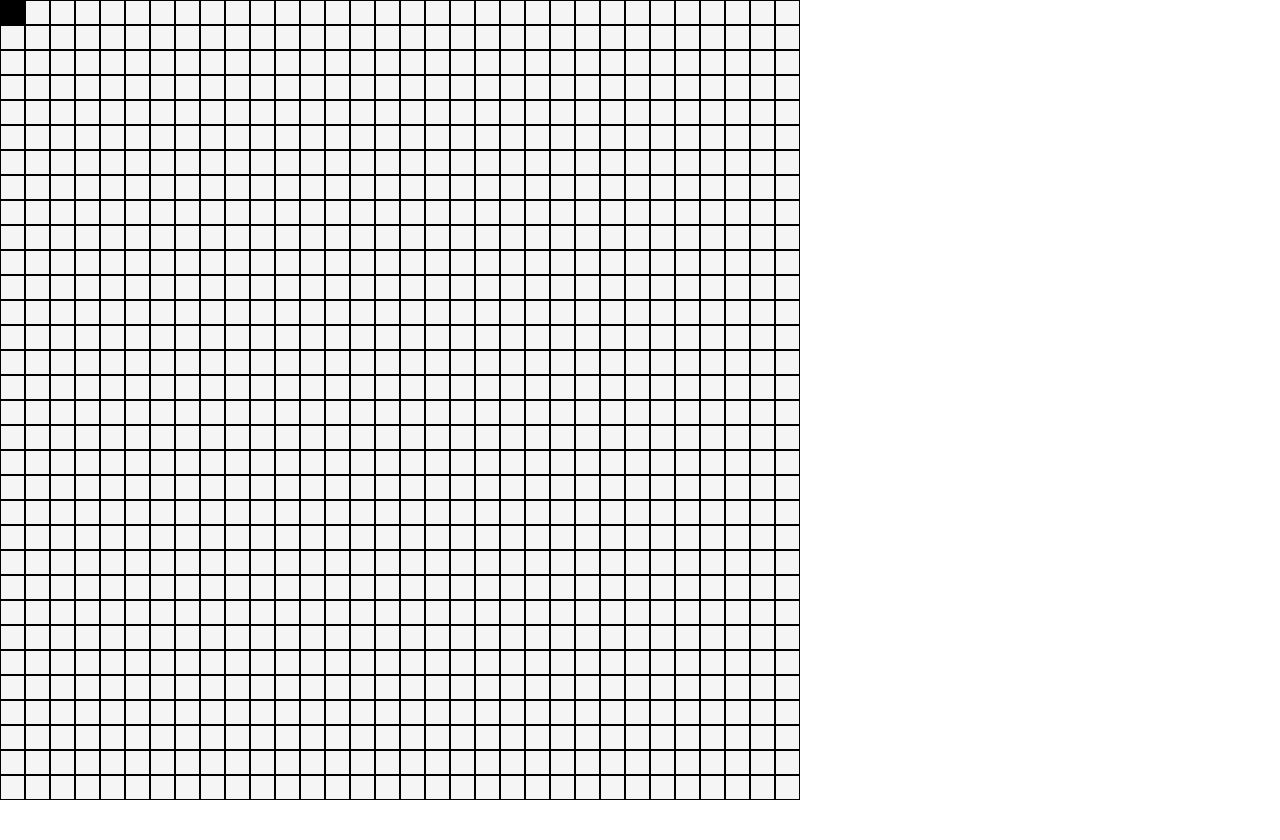
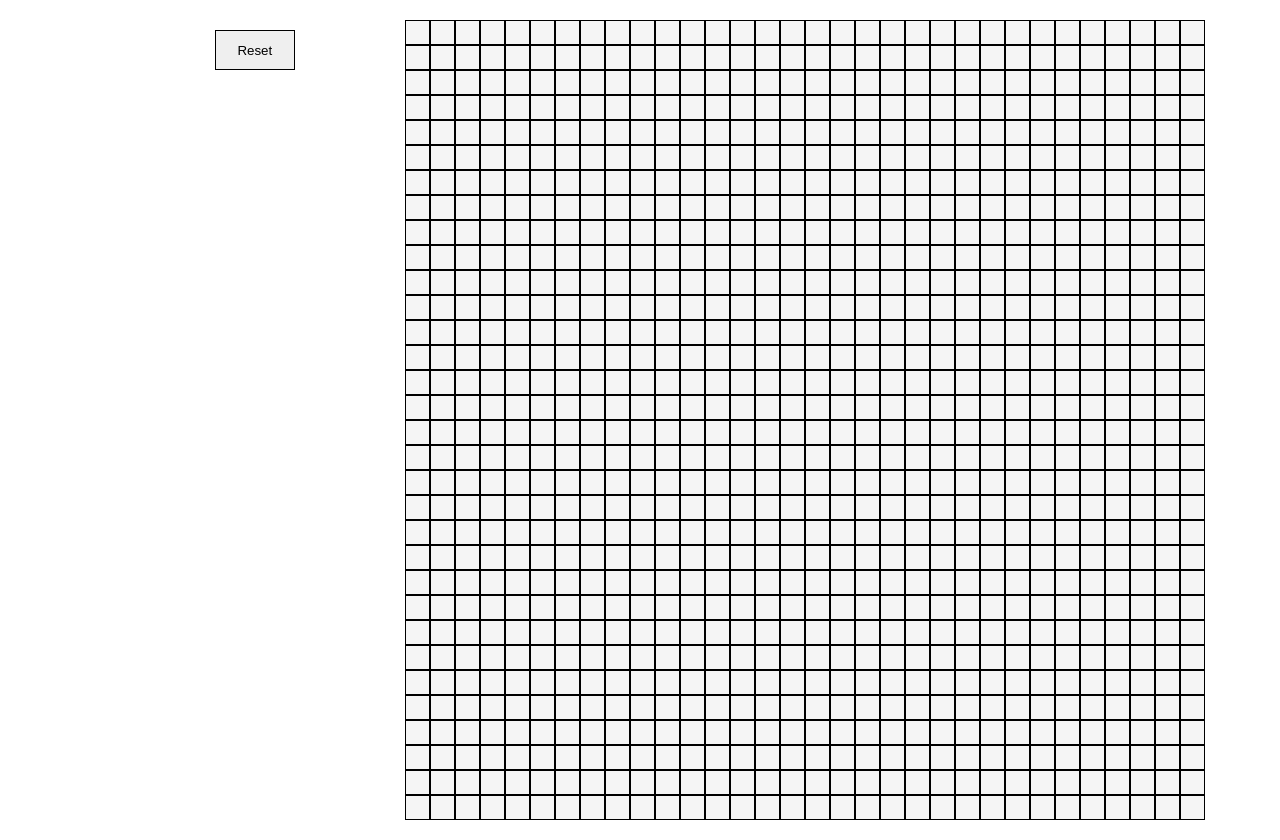
Before and after one commit to Max12557/etch-a-sketch, a plain HTML site: page index.html in a window 1280 px wide. Before the commit the page ends 800 px from the top, so only its background shows below. Drawn offline with Linux system fonts and the light colour scheme.

Commit message:
add a reset button

```diff
--- a/index.html
+++ b/index.html
@@ -10,9 +10,7 @@
 </head>
 <body>
     <div id="root">
-        <div id="canvas">
 
-        </div>
     </div>
 </body>
 </html>
--- a/main.js
+++ b/main.js
@@ -1,8 +1,13 @@
+const root = document.querySelector('#root')
 const sizeOfGrid = 32;
 
-const canvas = document.querySelector('#canvas');
+const createGrid = (amtOfGrips) => {
 
-const createGrid = (amtOfGrips) => {
+    // create a canvas with id
+    const canvas = document.createElement('div');
+    canvas.setAttribute('id', 'canvas')
+    root.appendChild(canvas);
+
     for (let i = 0; i < amtOfGrips; i++) {
         const row = document.createElement('div');
         row.classList.add('grid-row');
@@ -18,13 +23,26 @@ const createGrid = (amtOfGrips) => {
             gridBox.addEventListener('mouseenter', () => {
                 gridBox.style.backgroundColor = 'black';
             })
-
             row.appendChild(gridBox);
         }
-
         canvas.append(row);
     }
 }
+
+// create buttons
+const buttons = document.createElement('div');
+buttons.classList.add('buttons');
+root.appendChild(buttons);
+
+// create a button for reset the canvas
+const resetButton = document.createElement('button');
+resetButton.classList.add('button')
+resetButton.textContent = 'Reset';
+buttons.appendChild(resetButton);
+resetButton.addEventListener('click', () => {
+    canvas.remove();
+    createGrid(sizeOfGrid);
+})
 
 createGrid(sizeOfGrid);
 
--- a/style.css
+++ b/style.css
@@ -2,6 +2,12 @@
     padding: 0;
     margin: 0;
     box-sizing: border-box;
+}
+
+#root {
+    display: flex;
+    margin: 20px 16vw;
+    gap: 100px;
 }
 
 #canvas {
@@ -12,3 +18,10 @@
     border: 1px solid black;
     background: whitesmoke;
 }
+
+.button {
+    width: 80px;
+    height: 40px;
+    margin: 10px;
+    border: solid 1px black;
+}
```
